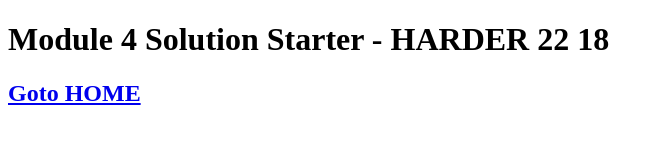
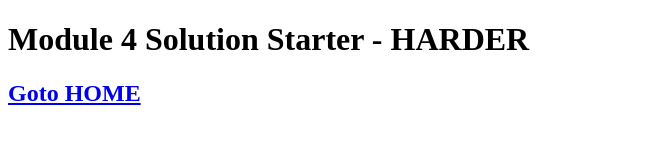
Before and after one commit to mrlnoronha/module4-solution, a plain HTML site: page harder/index.html in a window 1280 px wide. Shown: the whole page, without its empty margins (0-664 px from the left). Drawn offline with Linux system fonts and the light colour scheme.

Commit message:
Update index.html

```diff
--- a/harder/index.html
+++ b/harder/index.html
@@ -11,7 +11,7 @@
   <script src="script.js"></script>
 </head>
 <body>
-  <h1>Module 4 Solution Starter - HARDER 22 18</h1>
+  <h1>Module 4 Solution Starter - HARDER</h1>
   <h2><a href="../index.html">Goto HOME</a></h2>
 </body>
 </html>
```
